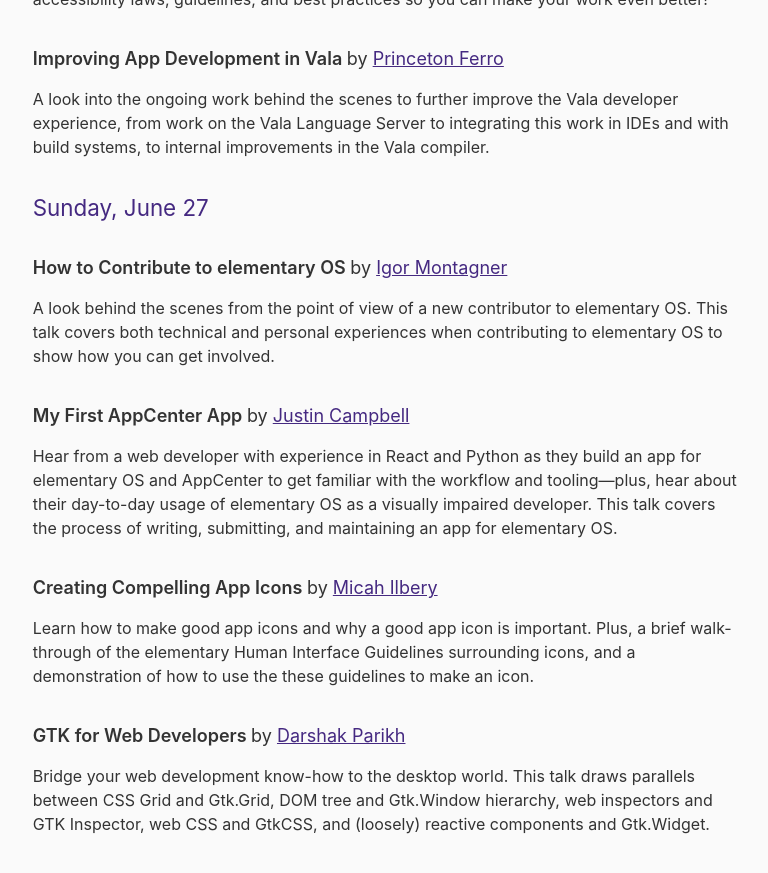
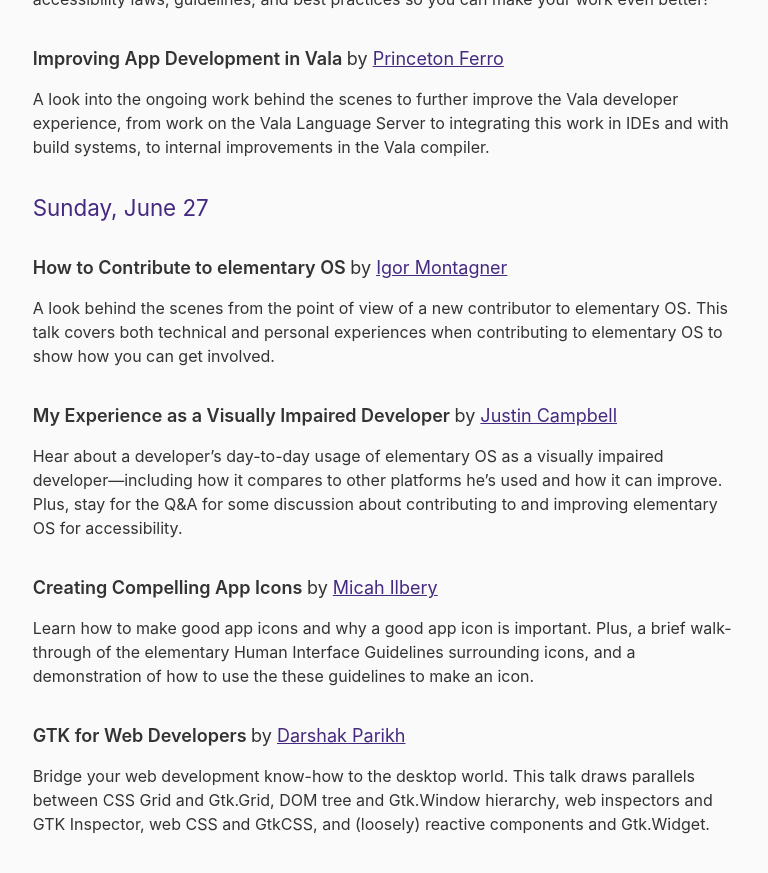
Before and after one commit to elementary/edw, a Jekyll site: the page built from index.md, in a window 1280 px wide and 900 px high, scrolled down 1740 px. Shown: the top 873 px of the window, without its empty margins (254-1022 px from the left). Built offline with Jekyll 4.4.1, drawn with Linux system fonts in a browser that asks for light colours.

Commit message:
Index: Update title and description of Justin's talk
to better match the actual recorded talk

```diff
--- a/index.md
+++ b/index.md
@@ -47,9 +47,9 @@
 
 A look behind the scenes from the point of view of a new contributor to elementary OS. This talk covers both technical and personal experiences when contributing to elementary OS to show how you can get involved.
 
-#### My First AppCenter App _by [Justin Campbell](https://github.com/techdev5521)_
+#### My Experience as a Visually Impaired Developer _by [Justin Campbell](https://github.com/techdev5521)_
 
-Hear from a web developer with experience in React and Python as they build an app for elementary OS and AppCenter to get familiar with the workflow and tooling—plus, hear about their day-to-day usage of elementary OS as a visually impaired developer. This talk covers the process of writing, submitting, and maintaining an app for elementary OS.
+Hear about a developer's day-to-day usage of elementary OS as a visually impaired developer—including how it compares to other platforms he's used and how it can improve. Plus, stay for the Q&A for some discussion about contributing to and improving elementary OS for accessibility.
 
 #### Creating Compelling App Icons _by [Micah Ilbery](https://github.com/micahilbery)_
 
```
